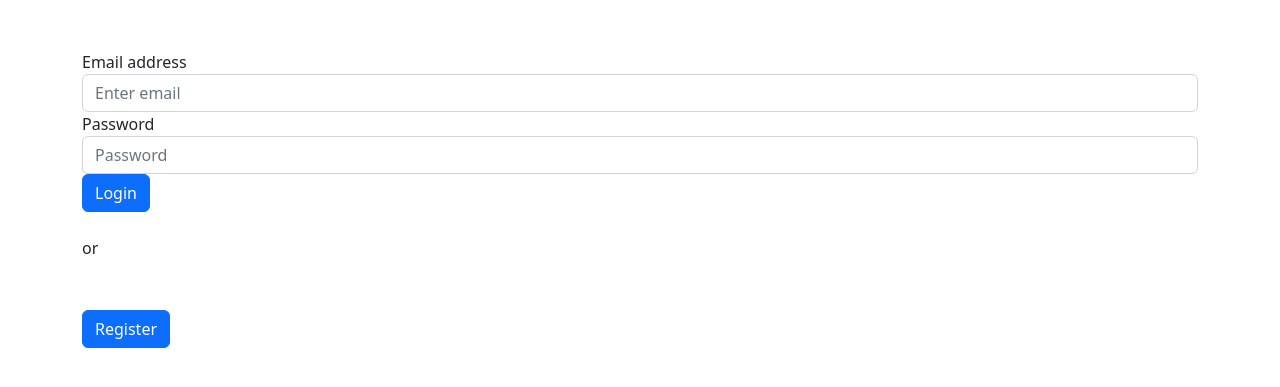
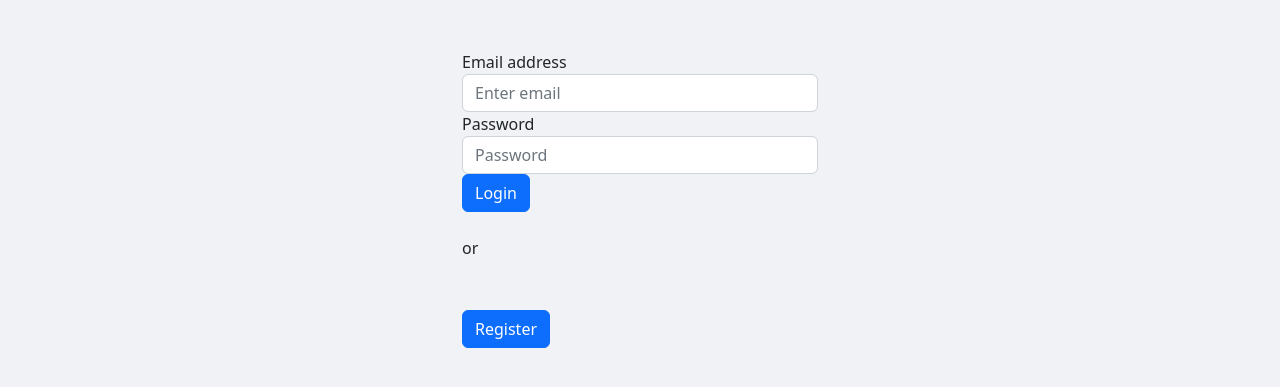
Before and after one commit to Flo-Slv/CS50, a Flask app: page /login in a window 1280 px wide. Shown: the top 387 px of the page. Run offline with Flask 2, Linux system fonts and the light colour scheme.

Commit message:
Add basic css and bootstrap class

```diff
--- a/Week 10/static/styles/index.css
+++ b/Week 10/static/styles/index.css
@@ -1,9 +1,9 @@
 /* START CSS CODE */
+
+html, body {
+	background-color: #F0F2F5;
+}
 
 form {
 	margin-top: 50px;
 }
-
-a {
-	color: white;
-}
--- a/Week 10/templates/layout.html
+++ b/Week 10/templates/layout.html
@@ -2,13 +2,6 @@
 <html>
 	<head>
 		<meta charset="UTF-8">
-
-		<!-- Personnal CSS -->
-		<link
-			rel="stylesheet"
-			type="text/css"
-			href="{{ url_for('static', filename='styles/index.css') }}"
-		>
 
 		<!-- Bootstrap -->
 		<link
@@ -17,6 +10,13 @@
 			integrity="sha384-0evHe/X+R7YkIZDRvuzKMRqM+OrBnVFBL6DOitfPri4tjfHxaWutUpFmBp4vmVor"
 			crossorigin="anonymous"
 		>
+
+		<!-- Personnal CSS -->
+		<link
+				rel="stylesheet"
+				type="text/css"
+				href="{{ url_for('static', filename='styles/index.css') }}"
+				>
 
 		<title>{% block title %}{% endblock %}</title>
 	</head>
--- a/Week 10/templates/login.html
+++ b/Week 10/templates/login.html
@@ -5,6 +5,8 @@ Login
 {% endblock %}
 
 {% block main %}
+<div class="row justify-content-center">
+	<div class="col-md-4">
 		<form action="/login" method="POST">
 			<div class="form-group">
 				<label for="email">Email address</label>
@@ -16,10 +18,16 @@ Login
 			</div>
 			<button type="submit" class="btn btn-primary">Login</button>
 		</form>
+	</div>
+</div>
+<div class="row justify-content-center">
+	<div class="col-md-4">
 		<br>
 		or
 		<br>
 		<form action="/register" method="GET">
 			<button type="submit" class="btn btn-primary">Register</button>
 		</form>
+	</div>
+</div>
 {% endblock %}
--- a/Week 10/templates/register.html
+++ b/Week 10/templates/register.html
@@ -5,6 +5,8 @@ Register
 {% endblock%}
 
 {% block main %}
+<div class="row justify-content-center">
+	<div class="col-md-4">
 		<form action="/register" method="POST">
 			<div class="form-group">
 				<label for="email">Email address</label>
@@ -26,4 +28,6 @@ Register
 			</div>
 			<button type="submit" class="btn btn-primary">Register</button>
 		</form>
+	</div>
+</div>
 {% endblock %}
```
Lines whose indentation alone changed are shown as unchanged.
